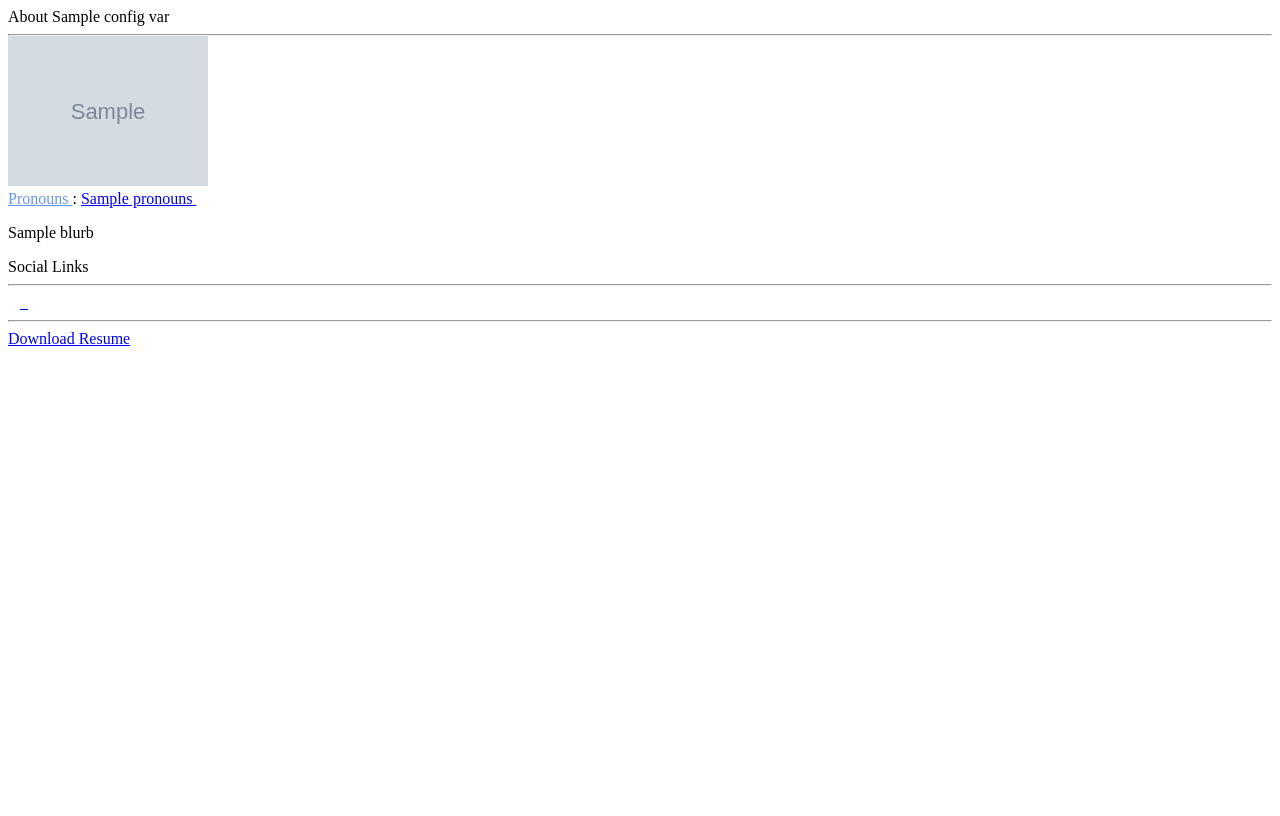
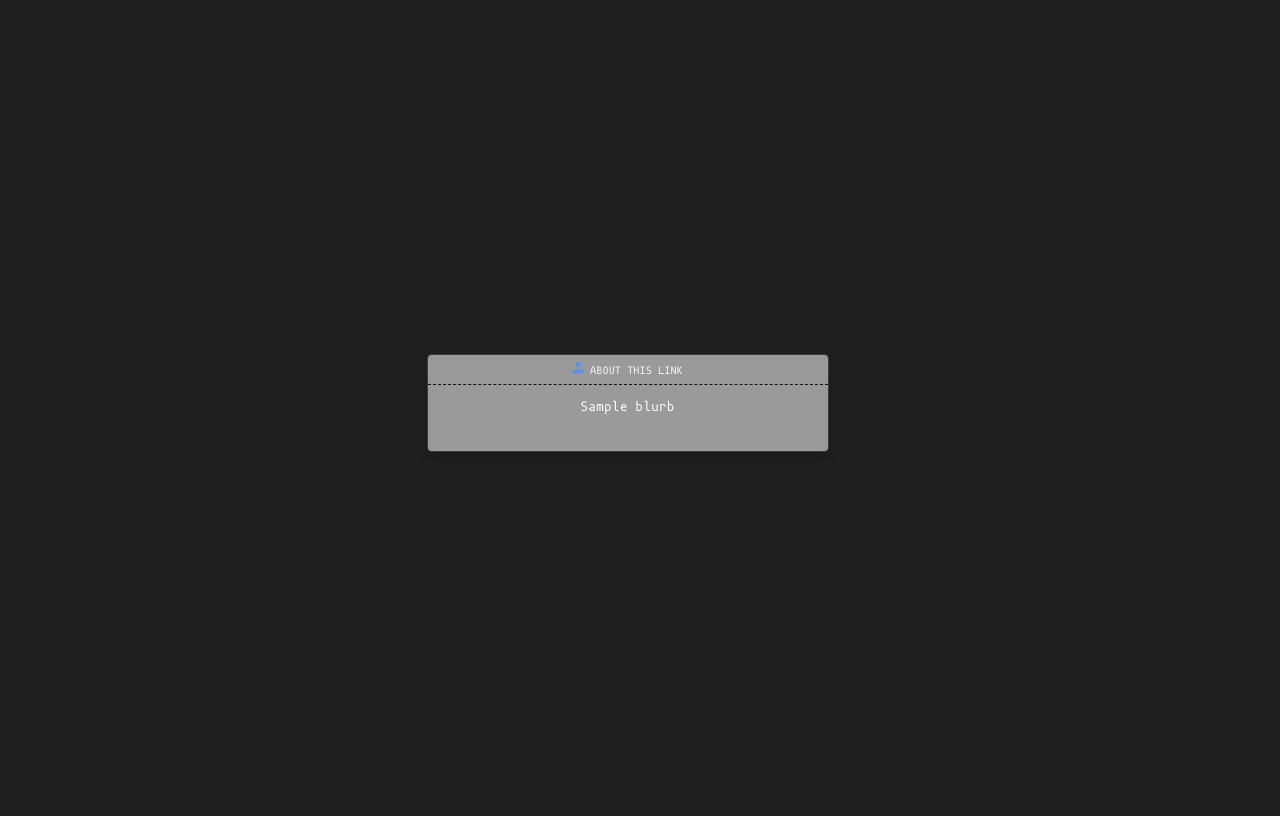
Before and after one commit to jessebot/infer_sat_img, a Flask app: template flask_app/templates/index.html in a window 1280 px wide. Before the commit the page ends 346 px from the top, so only its background shows below. Run offline with Flask 2, Linux system fonts and the light colour scheme; the template is opened without the code that fills it: most values are stand-ins (such as "Sample title", 1, 10 or a date in 2020); grey boxes marked "Sample" are stand-in pictures; grey boxes are pictures that could not be loaded.

Commit message:
get flask site in better spot

```diff
--- /dev/null
+++ b/flask_app/static/css/fonts.css
@@ -0,0 +1,52 @@
+/* this is the file for making nerdfonts work on a website */
+
+@font-face {
+  font-family: 'Mononoki';
+  src: url('/static/fonts/mononoki-Regular-Nerd-Font-Complete-Mono.ttf');
+}
+
+[class^="nf-"]:before {
+    font-family: 'Mononoki';
+    font-size: 1.3rem;
+    color: cornflowerblue;
+    /* Better Font Rendering (from devicons, et al) */
+    -webkit-font-smoothing: antialiased;
+    -moz-osx-font-smoothing: grayscale;
+}
+
+
+/* ------- social icons ----------- */
+
+.nf-fa-github_alt:before {
+    content: "\f113";
+}
+
+.nf-fa-github_alt_link:before {
+    content: "\f113";
+    font-size: 4rem !important;
+}
+
+.nf-fa-gitlab:before {
+    content: "\f296";
+    font-size: 4rem !important;
+}
+
+.nf-fa-linkedin_square:before {
+    content: "\f08c";
+    font-size: 4rem !important;
+}
+
+
+/* ------- user icons ----------- */
+
+.nf-mdi-human:before {
+    content: "\f7e5";
+}
+
+.nf-mdi-account:before {
+    content: "\f503";
+}
+
+.nf-mdi-forklift:before {
+  content: "\fcc7";
+}
--- /dev/null
+++ b/flask_app/static/css/main.css
@@ -0,0 +1,499 @@
+/* Forked from:
+   BLOCKS - Copyright 2013 - Carlos Alvarez
+
+   Since BLOCKS is dead since 2013, this is now a basic user linktree
+   designed and maintained by jessebot[at]linux[dot]com
+ */
+
+/*  COLOR REFERENCE
+ |  Color  |                Used for                |
+ |:-------:|:---------------------------------------|
+ | #1f1f1f | Background Color                       |
+ | #3d3d3d | cardclone and half-unit Section        |
+ | #262626 | Footer                                 |
+ | #fa1d2d | Red - Used in selectors and paragraphs |
+ | #b2c831 | Green - Used in titles                 |
+ | #bdbdbd | Font color                             |
+ | #ffffff | Font color                             |
+*/
+
+
+/********** BASE CONFIGURATIONS **********/
+
+body {
+  background:      #1f1f1f;
+  font-family:     'Mononoki';
+  text-align:      center;
+  color:           silver;
+  justify-content: center;
+  align-items:     center;
+  display:         flex;
+  height:          100%;
+  min-height:      100vh;
+}
+
+h1 {
+    font-family: 'Raleway', sans-serif;
+}
+
+h3, h4, h5 {
+    font-family: 'Open Sans', sans-serif;
+    font-weight: lighter;
+}
+
+h2{
+    font-size: 22px;
+}
+
+h3 {
+    font-size: 46px;
+    color: #b2c831
+}
+
+h5 {
+    color: #b2c831;
+    margin-left: 5px;
+}
+
+/***********BLOCKS & WRAPS***********/
+
+.main-img {
+    box-shadow: 0 6px 12px rgba(0,0,0,.175);
+    margin-top: 18px;
+    margin-bottom: 11px;
+    border-radius: 80px;
+    -moz-border-radius: 4px;
+    border: 1px solid #3d3d3d;
+    -webkit-box-shadow: 0 6px 12px rgba(0,0,0,.175);
+    box-shadow: 0 6px 12px rgba(0,0,0,.175);
+    -moz-box-shadow: 0 6px 12px rgba(0,0,0,.175);
+    background-clip: padding-box;
+}
+
+/* ----------------------- Dash Unit -------------------------- */
+
+.cardclone {
+    margin-bottom:    30px;
+    padding-bottom:   10px;
+    background-image: url('../images/sep-half.png');
+    background-color: #3d3d3d;
+    color: white;
+    width: 25rem;
+    border: 1px solid #3d3d3d;
+    border-radius: 4px;
+    -moz-border-radius: 4px;
+    -webkit-box-shadow: 0 6px 12px rgba(0,0,0,.175);
+    box-shadow: 0 6px 12px rgba(0,0,0,.175);
+    -moz-box-shadow: 0 6px 12px rgba(0,0,0,.175);
+    background-clip: padding-box;
+    opacity: 0.97;
+    filter: alpha(opacity=97);
+}
+
+.cardclone:hover {
+    background-color:   #3a3a3a;
+    -moz-box-shadow:    3px 3px 2px 0px #151515;
+    -webkit-box-shadow: 3px 3px 2px 0px #151515;
+    box-shadow:         3px 3px 2px 0px #151515;
+}
+
+.cardclone hr {
+    border:           0;
+    border-top:       1px solid #151515;
+    border-top-style: dashed;
+    margin-top:       3px;
+}
+
+.cardclone p {
+    font-size: 14px;
+    font-weight: 200;
+    line-height: 16px;
+    color: inherit;
+    margin: 0 0 12px;
+    padding-top: 14px;
+    padding-bottom: 14px;
+    padding-left: 20px;
+    padding-right: 20px;
+}
+
+.cardclone bold {
+    font-size: 26px;
+    font-weight: bold;
+    color: #ffffff;
+    vertical-align: middle;
+}
+
+.c-title {
+    font-size:          11px;
+    text-transform:     uppercase;
+    color:              #ffffff;
+    margin:             1px;
+    padding-top:        0px;
+    padding-bottom:     2px;
+    padding-left:       0px;
+    padding-right:      0px;
+    height:             inherit;
+}
+
+.c-title-social {
+    margin:             5px;
+    font-size:          11px;
+    text-transform:     uppercase;
+    color:              #ffffff;
+    padding:            0px;
+    height:             inherit;
+}
+
+.c-footer-link {
+    font-size:          11px;
+    text-transform:     uppercase;
+    color:              #ffffff;
+    margin:             2px;
+    padding-top:        3px;
+    padding-bottom:     0px;
+    padding-left:       0px;
+    padding-right:      0px;
+    height:             inherit;
+}
+
+.cardclone h1 {
+    font-family:    'Raleway', sans-serif;
+    font-weight:    300;
+    font-size:      20px;
+    line-height:    2px;
+    letter-spacing: 0px;
+    color:          #ffffff;
+    padding-top:    10px;
+    padding-left:   5px;
+    margin-top:     2px;
+    text-align:     center;
+}
+
+.cardclone h2 {
+    font-family:    'Open Sans', sans-serif;
+    font-weight:    bold;
+    font-size:      30px;
+    line-height:    26px;
+    letter-spacing: 0px;
+    color:          #ffffff;
+    padding-top:    10px;
+    padding-left:   5px;
+    margin-top:     2px;
+    text-align:     center;
+}
+
+.cardclone h3 {
+    font-weight:    300;
+    font-size:      15px;
+    line-height:    2px;
+    letter-spacing: 0px;
+    color:          #b2c831;
+    padding-top:    10px;
+    padding-left:   5px;
+    margin-top:     2px;
+    text-align:     center;
+}
+
+.cardclone h4 {
+    padding-left:   5px;
+    margin-top:     2px;
+    font-size:      13px;
+    font-weight:    lighter;
+    line-height:    1;
+    letter-spacing: 0px;
+    color:          #ffffff;
+}
+
+
+/**********Half-Unit / Used in index.html**********/
+.half-unit {
+    margin-bottom:     30px;
+    padding-bottom:    4px;
+    border:            1px solid #383737;
+    background-image:  url('../images/sep-half.png');
+    background-color:  #3d3d3d;
+    color:             white;
+    height:            130px;
+    width:             18rem;
+}
+
+.half-unit:hover {
+    background-color: #4f4f4f;
+    -moz-box-shadow:    3px 3px 2px 0px #151515;
+    -webkit-box-shadow: 3px 3px 2px 0px #151515;
+    box-shadow:         3px 3px 2px 0px #151515;
+}
+
+.half-unit hr {
+    border:           0;
+    border-top:       1px solid #151515;
+    border-top-style: dashed;
+    margin-top:       3px;
+}
+
+.half-unit bold{
+    font-family:    'Open Sans', sans-serif;
+    font-size:      26px;
+    font-weight:    bold;
+    color:          #ffffff;
+    vertical-align: middle;
+}
+
+.half-unit c-title {
+    font-size: 10px;
+    text-transform: uppercase;
+    color: #ffffff;
+    margin: 8px;
+    padding: 0px;
+    height: inherit;
+}
+
+.half-unit h1 {
+    font-family: 'Raleway', sans-serif;
+    font-weight: 300;
+    font-size: 20px;
+    line-height: 1;
+    letter-spacing: 0px;
+    color: #ffffff;
+    padding-top: 10px;
+    padding-left: 5px;
+    margin-top: 2px;
+    text-align: center;
+}
+
+.half-unit h4 {
+    padding-left: 5px;
+    margin-top: 2px;
+    font-size: 13px;
+    font-weight: lighter;
+    line-height: 1;
+    letter-spacing: 0px;
+    color: #ffffff;
+}
+
+/**********Styling Elements**********/
+.cont {
+    text-align: center;
+    margin-top: 30px;
+}
+
+.cont ok {
+    color: #b2c831;
+}
+
+.cont bad {
+    color: #fa1d2d;
+}
+
+.cont2 {
+    text-align:  center;
+    margin-top:  -15px;
+    font-size:   12px;
+    line-height: 7px;
+}
+
+.cont2 bold{
+    font-size:   10px;
+    font-weight: bold;
+    color:       #b2c831;
+}
+
+.text grey {
+    font-size: 11px;
+    color:     silver;
+}
+
+
+/***********Bootstrap Default Modifications***********/
+
+.thumbnail {
+    border:0px;
+    text-align:center;
+    -webkit-box-shadow: 0px;
+    -moz-box-shadow: 0px;
+    box-shadow: 0px;
+    background: none;
+    text-align: center;
+}
+
+.modal-header {
+    background-image: url('../images/sep-half.png');
+    background-color: #4f4f4f;
+    color: #ffffff;
+}
+
+input[type=submit] {
+    font-family: 'Open Sans', sans-serif;
+    font-size: 15px;
+    background: #b2c831;
+    color: #ffffff;
+    border: none;
+    padding: 8px 28px 10px 26px;
+    *-webkit-border-radius: 4px;
+    -moz-border-radius: 4px;
+    border-radius: 4px;
+}
+
+input[type=text], textarea {
+    background: #cdcbcc;
+    font-size: 13px;
+    display: block;
+    border: none;
+    box-shadow: none;
+    height: 30px;
+    line-height: 18px;
+    padding: 0;
+    text-indent: 18px;
+    margin: 0 0 18px;
+}
+
+textarea {
+    line-height: 18px;
+    padding: 18px;
+    text-indent: 0;
+}
+
+.textarea-container { margin: 0 18px; }
+.textarea-container textarea { margin-left: -18px; }
+
+
+/****************** Info Section ****************/
+.info-aapl {
+  text-align: center;
+
+}
+
+.info-aapl ul {
+  margin-left:30%;
+
+}
+
+.info-aapl li {
+  margin: 0;
+  display: block;
+  width: 9px;
+  height: 40px;
+  margin-right: 6px;
+  background-color: #f5f0ec;
+  float:left;
+  position: relative;
+}
+
+.info-aapl li span {
+  display: block;
+  width: 9px;
+  height: 40px;
+  position: absolute;
+  bottom: 0;
+}
+
+.info-aapl li span.orange {
+  background-color: #fa1d2d;
+}
+
+.info-aapl li span.green {
+  background-color: #b2c831;
+}
+
+
+/********** CUSTOMIZED BUTTON **********/
+.btnnew {
+    display: inline-block;
+    *border-left: 0 none #707070;
+    border-right: 0 none #707070;
+    border-top: 0 none #707070;
+    border-bottom: 0 none #707070;
+    display: inline;
+    padding: 4px 12px;
+    margin-bottom: 0;
+    *margin-left: .3em;
+    font-size: 14px;
+    line-height: 20px;
+    color: #b2c831;
+    text-align: center;
+    vertical-align: middle;
+    cursor: pointer;
+    background-color: #5a5a5a;
+    *background-color: #5a5a5a;
+    background-repeat: repeat-x;
+    *-webkit-border-radius: 4px;
+    -moz-border-radius: 4px;
+    border-radius: 4px;
+    zoom: 1;
+    -webkit-box-shadow: inset 0 1px 0 rgba(255, 255, 255, 0.2), 0 1px 2px rgba(0, 0, 0, 0.05);
+    -moz-box-shadow: inset 0 1px 0 rgba(255, 255, 255, 0.2), 0 1px 2px rgba(0, 0, 0, 0.05);
+    box-shadow: inset 0 1px 0 rgba(255, 255, 255, 0.2), 0 1px 2px rgba(0, 0, 0, 0.05);
+    background-image: linear-gradient(to bottom, #707070, #707070);*
+}
+
+
+/********** Accordion Styling **********/
+.accordion-group {
+    border: 1px solid #222;
+}
+
+.accordion-heading {
+    background-color: #5a5a5a;
+    *background-color: #5a5a5a;
+    background-repeat: repeat-x;
+    *-webkit-border-radius: 4px;
+    -moz-border-radius: 4px;
+    border-radius: 4px;
+    zoom: 1;
+    -webkit-box-shadow: inset 0 1px 0 rgba(255, 255, 255, 0.2), 0 1px 2px rgba(0, 0, 0, 0.05);
+    -moz-box-shadow: inset 0 1px 0 rgba(255, 255, 255, 0.2), 0 1px 2px rgba(0, 0, 0, 0.05);
+    box-shadow: inset 0 1px 0 rgba(255, 255, 255, 0.2), 0 1px 2px rgba(0, 0, 0, 0.05);
+    background-image: linear-gradient(to bottom, #707070, #707070);*
+}
+
+
+/********** Link Styling **********/
+a {
+  color: #b2c831;
+  text-decoration: none;
+}
+
+a:hover {
+  color: #dff948;
+  text-decoration: none;
+}
+
+/********** Media Styles **********/
+
+/* portrait tablet */
+@media (min-width: 767px) and (max-width: 768px) {
+    .info-aapl ul {
+        margin-left: 10px;
+        float:       left;
+    }
+
+    #load {
+        margin-left:  5px;
+        margin-right: 10px;
+    }
+
+    #space {
+        margin-left:  5px;
+        margin-right: 10px;
+    }
+}
+
+@media (max-width: 800px) {
+    .col-xs-8, .col-xs-10 {
+        float:  none;
+        margin: 0 auto;
+    }
+}
+
+/* Landscape iphone 5 and samsung galaxy */
+@media (min-width: 560px) and (max-width: 685px) {
+    .info-aapl ul {
+        margin-left: 40%;
+    }
+}
+
+@media (min-width: 750px) {
+    .container {
+      padding: 30px 35px 10px 10px;
+    }
+}
--- a/flask_app/templates/header_main.html
+++ b/flask_app/templates/header_main.html
@@ -4,7 +4,7 @@
     <meta charset="utf-8">
     <meta http-equiv="X-UA-Compatible" content="IE=edge">
     <meta name="viewport" content="width=device-width, initial-scale=1, shrink-to-fit=no">
-    <meta name="description" content="Resume website for {{config_vars['name']}}">
+    <meta name="description" content="website for overstory interview">
     <meta name="author" content="Jesse Hitch">
     <meta name="theme-color" content="#1f1f1f" />
     <link rel="icon" type="image/x-icon" href="/static/img/{{config_vars['favicon']}}">
--- a/flask_app/templates/index.html
+++ b/flask_app/templates/index.html
@@ -1,63 +1,20 @@
 {% include('header_main.html') %}
 
 <div class="container d-flex align-items-center vh-100">
-    <!-- user photo, name, and blurb -->
+    <!-- basic info -->
     <div class="row">
         <div class="col-4">
             <div class="cardclone">
                 <div class='c-title'>
-                    <span class="nf-mdi-account">
-                    </span>
-                About {{ config_vars['name'] }}
+                    <span class="nf-mdi-account"></span>
+                    About This link
                 </div>
                 <hr style="margin-bottom: 0;">
-                <img class="main-img"
-                     src="/static/img/{{ config_vars['profile_image'] }}"
-                     alt="{{ config_vars['profile_image_alt'] }}"
-                     style="width:200px;"
-                     data-toggle="tooltip" data-placement="bottom"
-                     title="{{ config_vars['name'] }}">
-                <br />
-                <div class='c-title'>
-                    <a href="https://pronouns.org/what-and-why"
-                       class="pronouns"
-                       style="color: cornflowerblue;">
-                        Pronouns
-                    </a>:
-                    <a href="https://pronouns.org/they-them">
-                        {{ config_vars['pronouns'] }}&nbsp;
-                    </a>
-                </div>
                 <p>{{ config_vars['blurb'] }}</p>
             </div>
         </div>
     </div>
 
-    <!-- social links -->
-    <div class="cardclone">
-        <div class='c-title-social'>Social Links</div>
-        <hr>
-        &nbsp;&nbsp;
-        {% for lnk in social_links %}
-            <a target="_blank"
-               href="{{ social_links[lnk]['URL'] }}"
-               data-toggle="tooltip" data-placement="left"
-               title="{{ lnk }}">
-                <span class="{{ social_links[lnk]['icon'] }}">
-                    &nbsp;&nbsp;
-                </span>
-            </a>
-        {% endfor %}
-        <hr>
-        <div class='c-footer-link'>
-            <a href="{{ config_vars['resume_pdf_URL'] }}"
-               data-toggle="tooltip" data-placement="bottom"
-               title="Download Resume as a PDF">
-                Download Resume
-            </a>
-        </div>
-    </div><!-- /.cardclone -->
-
 </div><!-- /.container MAIN-->
 
 {% include('footer_main.html') %}
```
Also changed, not shown: flask_app/config/config.yaml (added, +19 -0 lines), flask_app/static/fonts/mononoki-Regular-Nerd-Font-Complete-Mono.ttf (added), flask_app/static/img/favicon.ico (added), flask_app/static/img/sep-half.png (added), 1 other file.
